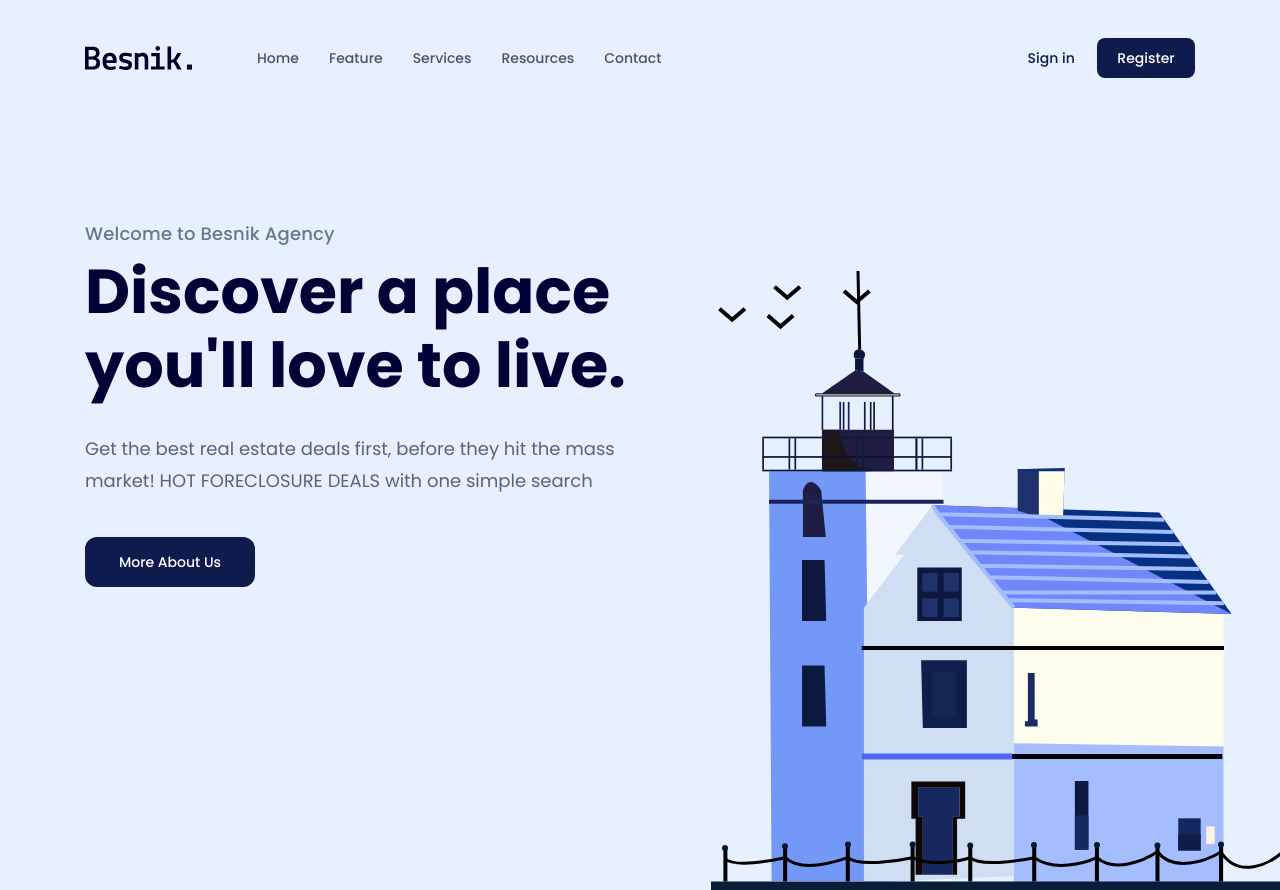
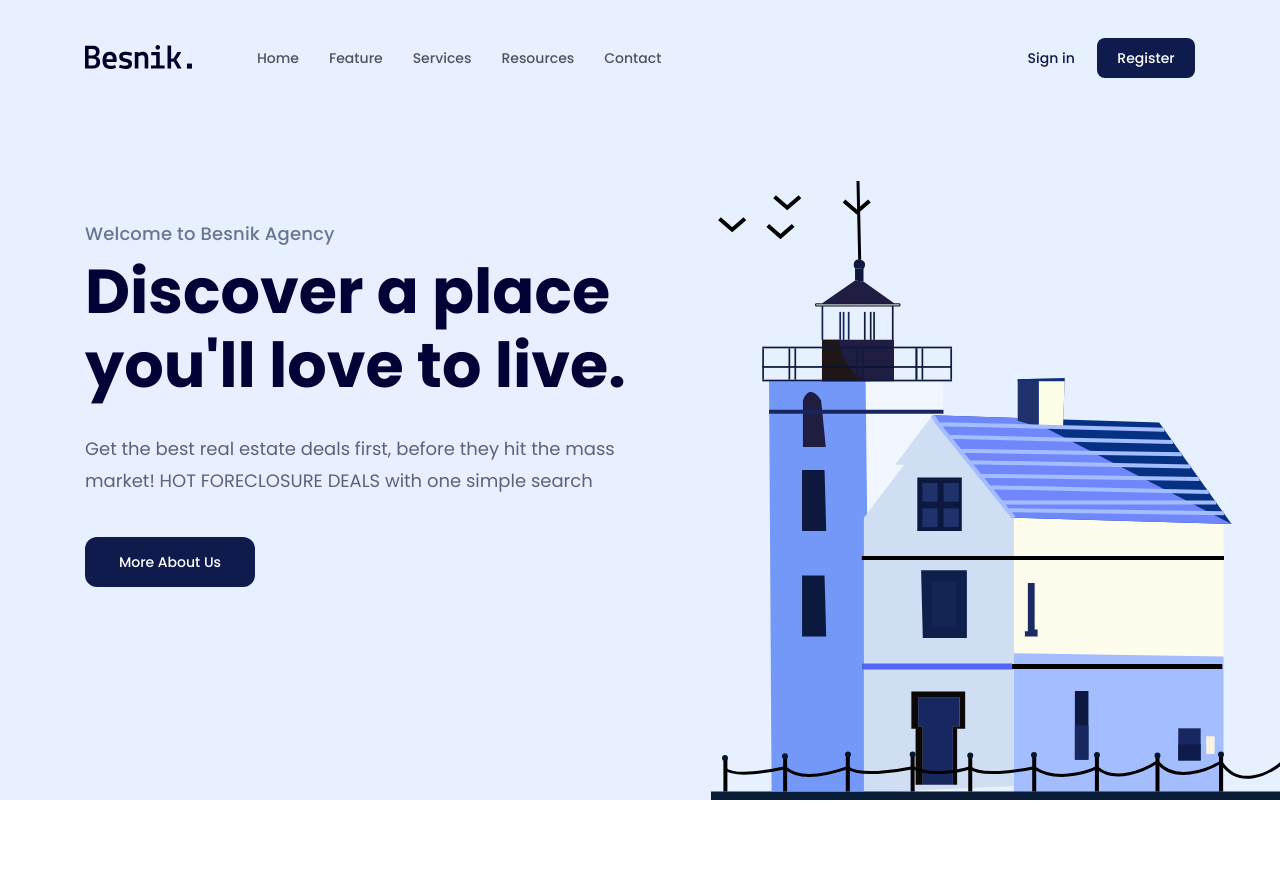
Before and after one commit to dinhanhquoc/f8-html-css-01, a plain HTML site: page index.html in a window 1280 px wide. Shown: the top 890 px of the page. Drawn offline with Linux system fonts and the light colour scheme.

Commit message:
Fix phần logo

```diff
--- a/assets/css/styles.css
+++ b/assets/css/styles.css
@@ -54,7 +54,7 @@ a {
     display: flex;
     flex-direction: column;
     position: relative;
-    height: 100vh;
+    height: calc(100vh - 90px);
     background: #e6f0ff;
 }
 .fixed-header {
--- a/index.html
+++ b/index.html
@@ -22,7 +22,9 @@
                 <div class="content">
                     <nav class="navbar">
                         <!-- logo -->
-                        <img src="./assets/img/Logo (4).svg" alt="Besnik." />
+                        <a href="#!">
+                            <img src="./assets/img/Logo (4).svg" alt="Besnik."
+                        /></a>
                         <!-- naviga main -->
                         <ul>
                             <li><a href="#!">Home</a></li>
```
